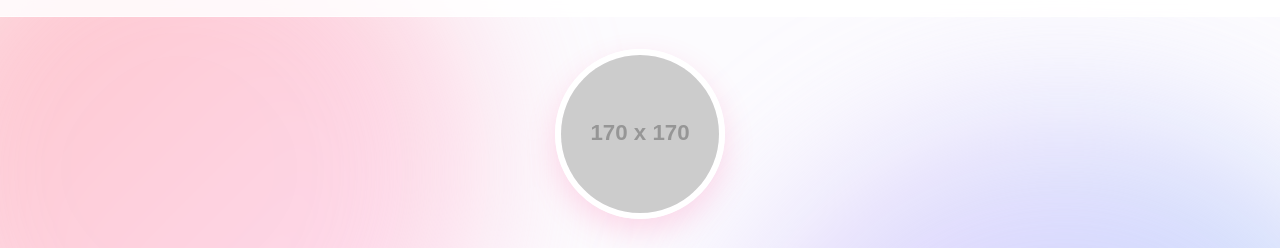
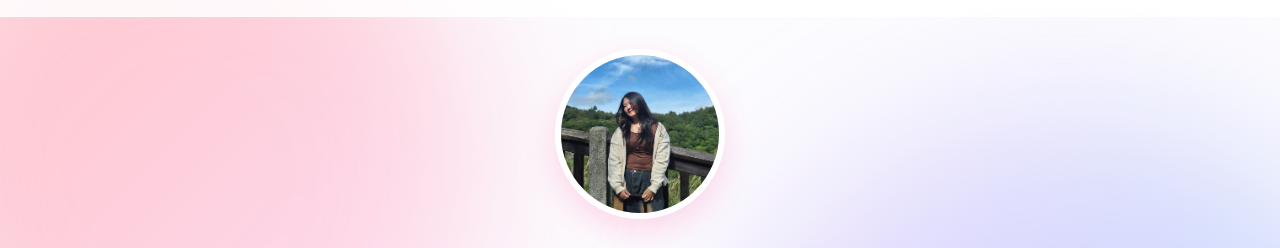
Before and after one commit to bd1151003-jpg/159, a plain HTML site: page index.html in a window 1280 px wide. Shown: the part 63-311 px from the top of the page. Drawn offline with Linux system fonts and the light colour scheme; placeholder pictures from the web are drawn by us.

Commit message:
Update index.html

```diff
--- a/index.html
+++ b/index.html
@@ -264,7 +264,7 @@
         <!-- 簡潔自我介紹 -->
         <section id="hero" class="hero-section reveal">
             <!-- 請將大頭貼命名為 profile.jpg 放在同一資料夾 -->
-            <img src="profile.jpg" alt="唐美玥" class="avatar" onerror="this.src='https://via.placeholder.com/170/ffe3e3/ff4b2b?text=TM'">
+            <img src="natcha24.jpg" alt="唐美玥" class="avatar" onerror="this.src='https://via.placeholder.com/170/ffe3e3/ff4b2b?text=TM'">
             <h1 class="title">唐美玥</h1>
             <h2 class="subtitle"><i class="fas fa-graduation-cap"></i> 黎明技術學院 數媒一甲</h2>
             <div class="quote">
```
